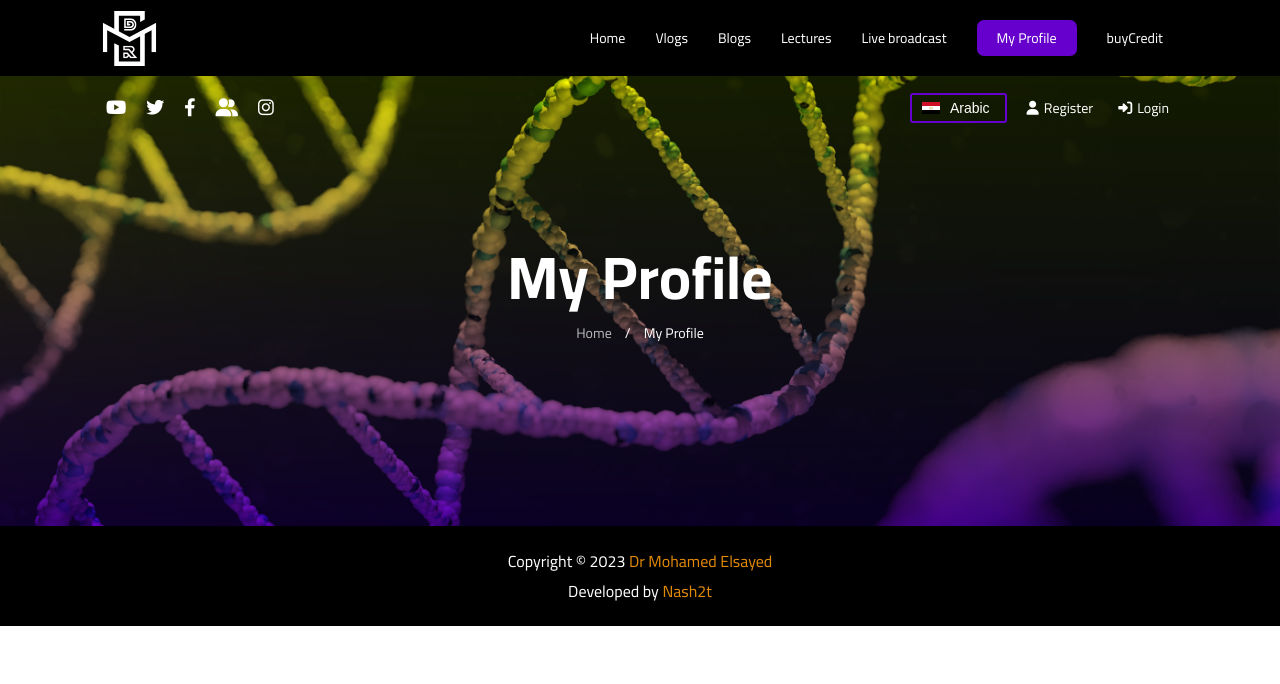
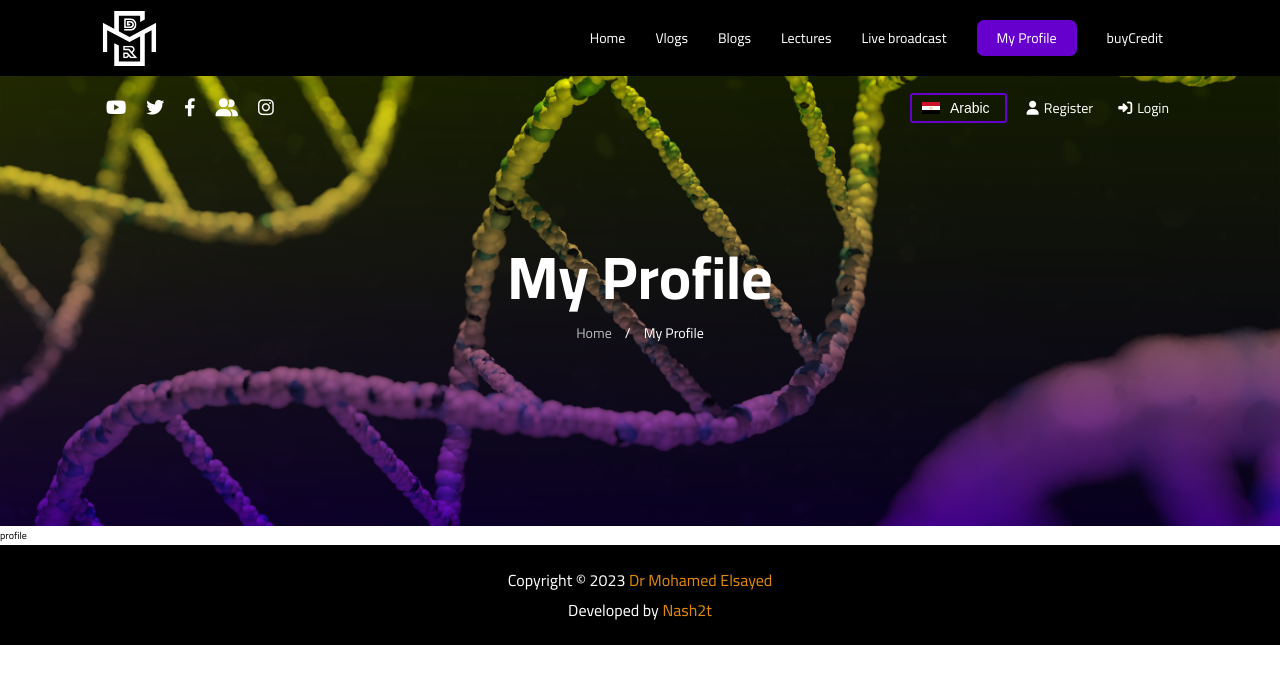
Before and after one commit to Mohamed-n-Samir/Dr.MohamedElsayed-Site-Deploy, a React (Vite) app: page /profile in a window 1280 px wide. Shown: the top 684 px of the page. Built offline with nearby package versions, Linux system fonts and the light colour scheme.

Commit message:
finish developing all headers for all routes

```diff
--- a/src/App.jsx
+++ b/src/App.jsx
@@ -13,15 +13,16 @@ function App() {
 			<Navbar1/>
 			<Header/>
 			<Routes>
-				<Route path="Dr.MohamedElsayed-Site-Deploy//login" element={<div>login</div>} exact />
-				<Route path="/Dr.MohamedElsayed-Site-Deploy/profile" element={<div>profile</div>} exact />
-				<Route path="/Dr.MohamedElsayed-Site-Deploy/vlogs" element={<div>vlogs</div>} exact />
-				<Route path="/Dr.MohamedElsayed-Site-Deploy/blogs" element={<div>blogs</div>} exact />
-				<Route path="/Dr.MohamedElsayed-Site-Deploy/liveBroadcast" element={<div>live-broadcast</div>} exact />
-				<Route path="/Dr.MohamedElsayed-Site-Deploy/lectures" element={<div>lectures</div>} exact />
-				<Route path="/Dr.MohamedElsayed-Site-Deploy/profile" element={<div>profile</div>} exact />
-				<Route path="/Dr.MohamedElsayed-Site-Deploy/buyCredit" element={<div>buy-credit</div>} exact />
-				{["/Dr.MohamedElsayed-Site-Deploy/home", "/"].map((path, index) => (
+				<Route path="/login" element={<div>login</div>} exact />
+				{/* <Route path="/login" element={<div>login</div>} exact /> */}
+				<Route path="/profile" element={<div>profile</div>} exact />
+				<Route path="/vlogs" element={<div>vlogs</div>} exact />
+				<Route path="/blogs" element={<div>blogs</div>} exact />
+				<Route path="/liveBroadcast" element={<div>live-broadcast</div>} exact />
+				<Route path="/lectures" element={<div>lectures</div>} exact />
+				<Route path="/profile" element={<div>profile</div>} exact />
+				<Route path="/buyCredit" element={<div>buy-credit</div>} exact />
+				{["/home", "/"].map((path, index) => (
 					<Route path={path} element={<Home />} key={index} />
 				))}
 			</Routes>
--- a/vite.config.js
+++ b/vite.config.js
@@ -4,5 +4,5 @@ import react from '@vitejs/plugin-react'
 // https://vitejs.dev/config/
 export default defineConfig({
   plugins: [react()],
-  base: "/Dr.MohamedElsayed-Site-Deploy/"
+  base: "/"
 })
```
